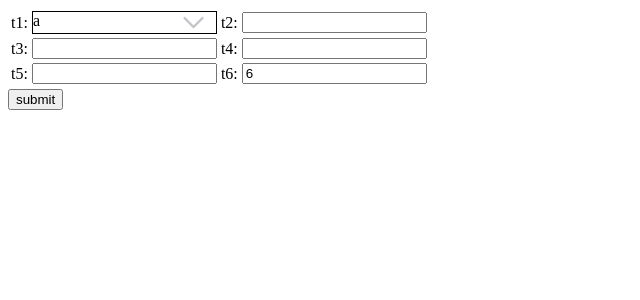
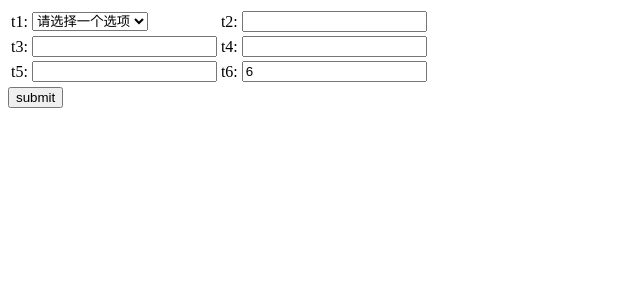
Before and after one commit to zhongliang001/sysmanage, a Vue app in the folder sysweb/: page / in a window 1280 px wide. Shown: the top 300 px of the page, without its empty margins (0-640 px from the left). Built offline with nearby package versions, Linux system fonts and the light colour scheme.

Commit message:
form 表单添加select元素 20210102

```diff
--- /dev/null
+++ b/sysweb/dictData.js
@@ -0,0 +1,7 @@
+let dictData = {
+    sex:{
+        M: '男',
+        F: '女'
+    }
+}
+export default dictData
--- a/sysweb/src/App.vue
+++ b/sysweb/src/App.vue
@@ -1,7 +1,7 @@
 <template>
 	<div>
 		<zl-form ref="test" column="2">
-			<zl-item type="select" fieldName="t1" name="test1" required="true"/>
+			<zl-item type="select" fieldName="t1" name="test1" required="true" dict-name="sex"/>
 			<zl-item type="text" fieldName="t2" name="test2"/>
 			<zl-item type="text" fieldName="t3" name="test3"/>
 			<zl-item type="text" fieldName="t4" name="test4"/>
--- a/sysweb/src/compnents/ZlFTable.vue
+++ b/sysweb/src/compnents/ZlFTable.vue
@@ -1,7 +1,7 @@
 <template>
 	<table>
 		<tr v-for="i in rows">
-			<zl-td v-for="field in fields[i - 1]" :field="field" :reqData="reqData"/>
+			<zl-td v-for="(field, index) in fields[i - 1]" :key="index" :field="field" :reqData="reqData"/>
 		</tr>
 		<slot></slot>
 	</table>
@@ -29,7 +29,7 @@
 			for(let j = 0; j < this.rows; j ++){
 				let n= 0
 				for(; i< children.length; i++, n++){
-					if(this.fields[j] == undefined){
+					if(this.fields[j] === undefined){
 						this.fields[j] =[]
 					}
 					let field ={}
@@ -39,7 +39,7 @@
 					let field2 ={}
 					field2 = this.$children[i]
 					this.fields[j][n] = field2
-					if((i+1) % this.column == 0){
+					if((i+1) % this.column === 0){
 						i ++
 						break
 					}
--- a/sysweb/src/compnents/ZlField.vue
+++ b/sysweb/src/compnents/ZlField.vue
@@ -1,9 +1,9 @@
 <template>
     <div >
-        <template v-if="field.type.toLowerCase() == 'select'">
+        <template v-if="field.type.toLowerCase() === 'select'">
             <zl-select  :field="field" :reqData="reqData"/>
         </template>
-        <template v-else-if="field.type.toLowerCase() == 'textarea'">
+        <template v-else-if="field.type.toLowerCase() === 'textarea'">
         </template>
         <template v-else="field.type.toLowerCase() != 'select' &&field.type.toLowerCase() != 'textarea'">
             <zl-input :field="field" :reqData="reqData"/>
--- a/sysweb/src/compnents/ZlInput.vue
+++ b/sysweb/src/compnents/ZlInput.vue
@@ -24,7 +24,7 @@
         },
         methods:{
             inputData: function () {
-                if(this.field.dataType == 'Number' || this.field.dataType == 'Currency'){
+                if(this.field.dataType === 'Number' || this.field.dataType === 'Currency'){
                     if(isNaN(this.value)){
                         this.msg = '请输入数字'
                         this.value = ''
@@ -39,7 +39,7 @@
                 this.reqData[this.field.name] = this.value
             },
             validate: function () {
-                if((this.field.required == 'true' || this.field.required == 'required')&& !this.value){
+                if((this.field.required === 'true' || this.field.required === 'required')&& !this.value){
                     this.msg = this.field.fieldName + '不能为空'
                     this.isActive = true
                     return false
--- a/sysweb/src/compnents/ZlItem.vue
+++ b/sysweb/src/compnents/ZlItem.vue
@@ -23,6 +23,9 @@
             defaultValue:{},
             required:{
 			    type: String
+            },
+            dictName:{
+			    type: String
             }
 
 		}
--- a/sysweb/src/compnents/ZlSelect.vue
+++ b/sysweb/src/compnents/ZlSelect.vue
@@ -1,17 +1,8 @@
 <template>
     <div>
-        <div>
-            <div class="select">
-                <span class="select">a</span><span class="selIcon" @click="pull"></span>
-                <zl-input :field="hidfield" :reqData="reqData"/>
-            </div>
-            <div class="option">
-                <ul>
-                    <li>1</li>
-                    <li>2</li>
-                </ul>
-            </div>
-        </div>
+        <select :name="field.name"  @change="change" v-model="value">
+            <option v-for="(cname, ename) in options" :value="ename">{{cname}}</option>
+        </select>
     </div>
 </template>
 
@@ -23,17 +14,19 @@
         props:['field','reqData'],
         data: function () {
             return {
-                hidfield: {}
+                options:{},
+                value:''
             }
         },
-        created: function () {
-           this.hidfield=JSON.parse(JSON.stringify(this.field._props));
-           this.hidfield['hidden'] = true
-           this.hidfield.type = 'text'
+        mounted: function () {
+            Object.assign(this.options,{'':"请选择一个选项"}, this.dictData[this.field.dictName])
+            this.reqData[this.field.name] = this.value
+            this.$forceUpdate()
+            this.value = ''
         },
         methods:{
-            pull: function () {
-
+            change: function () {
+                this.reqData[this.field.name] = this.value
             }
         }
 
--- a/sysweb/src/index.js
+++ b/sysweb/src/index.js
@@ -2,9 +2,13 @@
 import Vue from 'vue'
 import App from './App.vue'
 import common from './lib/common.js'
+import dictData from "../dictData"
 import './css/base.css'
-Vue.config.devtools = true;
-if(typeof(Vue)=="function")Vue.prototype.common=common;
+Vue.config.devtools = true
+if(typeof(Vue)=="function"){
+    Vue.prototype.common=common
+    Vue.prototype.dictData = dictData
+}
 new Vue({
 　　render:h=>h(App)
 }).$mount('#app')
```
